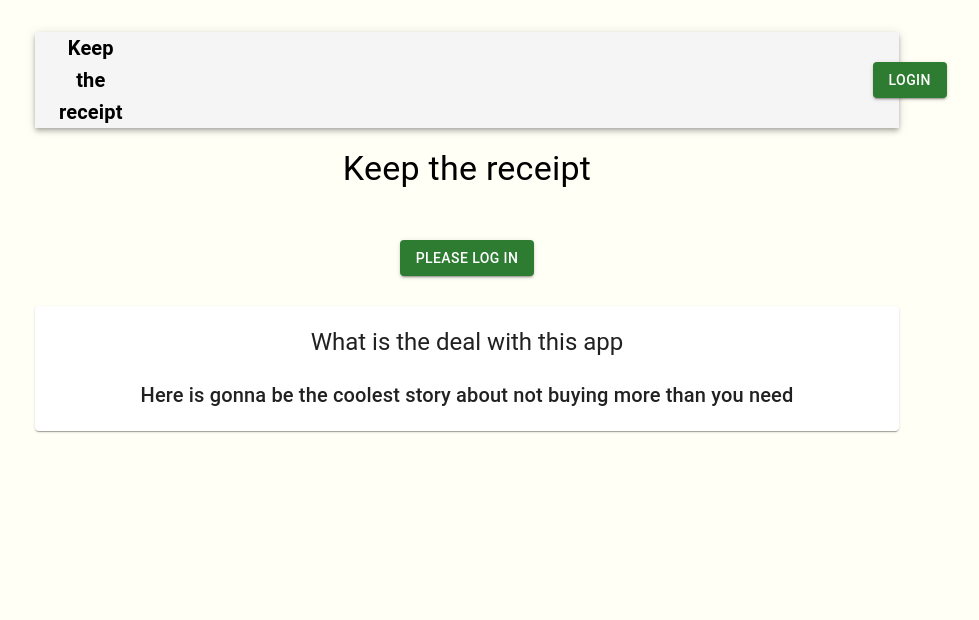
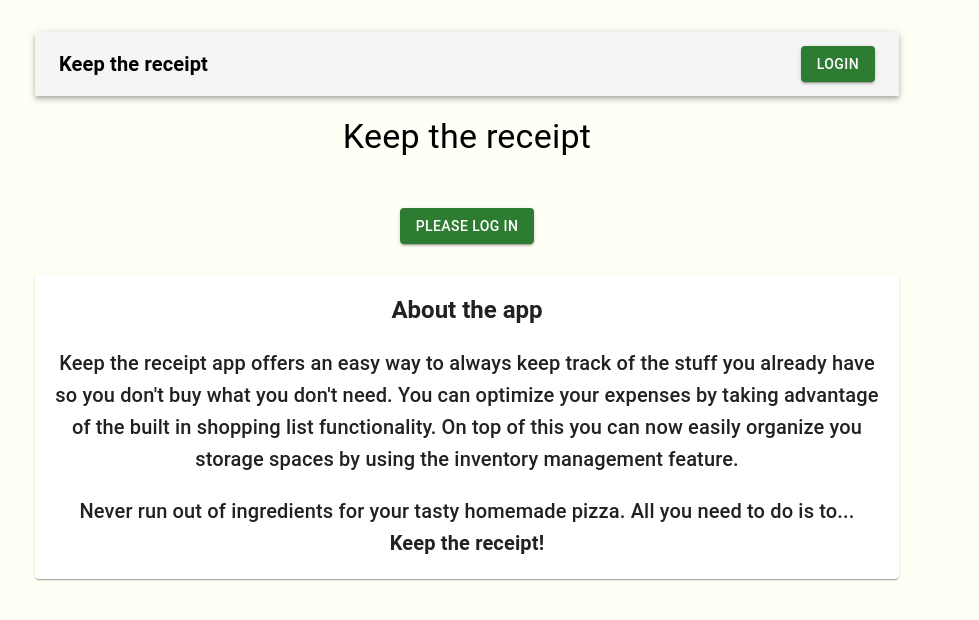
Before and after one commit to AndreeaMatei2811/Keep-the-receipt-Client, a React (Create React App) app: page / in a window 1280 px wide. Shown: the top 620 px of the page, without its empty margins (173-1152 px from the left). Built offline with nearby package versions, Linux system fonts and the light colour scheme; no server answers.

Commit message:
fix navbar, add text home page

```diff
--- a/src/components/Navigation/LoggedIn.js
+++ b/src/components/Navigation/LoggedIn.js
@@ -26,17 +26,17 @@ export default function LoggedIn() {
       </div>
       <Link
         to={`/inventory/${user.id}`}
-        style={{ textDecoration: "none", marginLeft: 50 }}
+        style={{ textDecoration: "none", marginLeft: "auto" }}
       >
         <Button>Inventory</Button>
       </Link>
       <Link
         to={`/shopping-lists`}
-        style={{ textDecoration: "none", marginLeft: 50 }}
+        style={{ textDecoration: "none", marginLeft: "auto" }}
       >
         <Button>Shopping Lists</Button>
       </Link>
-      <div style={{ marginLeft: 150 }}>
+      <div style={{ marginLeft: "auto" }}>
         {" "}
         <Button
           size="small"
--- a/src/components/Navigation/LoggedOut.js
+++ b/src/components/Navigation/LoggedOut.js
@@ -23,7 +23,10 @@ export default function LoggedOut() {
   return (
     <>
       <MuiThemeProvider theme={theme}>
-        <Link to={`/login`} style={{ textDecoration: "none", marginLeft: 750 }}>
+        <Link
+          to={`/login`}
+          style={{ textDecoration: "none", marginLeft: "auto" }}
+        >
           <Button variant="contained" color="primary">
             Login
           </Button>
--- a/src/components/Navigation/index.js
+++ b/src/components/Navigation/index.js
@@ -6,8 +6,22 @@ import LoggedIn from "./LoggedIn";
 import LoggedOut from "./LoggedOut";
 import { Link } from "react-router-dom";
 import { MuiThemeProvider, createMuiTheme } from "@material-ui/core/styles";
+import { makeStyles } from "@material-ui/core/styles";
+
+const useStyles = makeStyles((theme) => ({
+  root: {
+    flexGrow: 1,
+  },
+  menuButton: {
+    marginRight: theme.spacing(2),
+  },
+  title: {
+    flexGrow: 1,
+  },
+}));
 
 export default function Navigation() {
+  const classes = useStyles();
   const theme = createMuiTheme({
     palette: {
       primary: {
@@ -30,7 +44,7 @@ export default function Navigation() {
   const loginLogoutControls = token ? <LoggedIn /> : <LoggedOut />;
 
   return (
-    <div>
+    <div className={classes.root}>
       <MuiThemeProvider theme={theme}>
         <AppBar position="static" color="default">
           <Toolbar>
--- a/src/components/category/Category.js
+++ b/src/components/category/Category.js
@@ -67,7 +67,7 @@ export default function Category(props) {
       <span>
         {" "}
         <Button
-          style={{ marginLeft: 500 }}
+          style={{ marginLeft: "auto" }}
           variant="contained"
           color="secondary"
           className={classes.button}
--- a/src/config/constants.js
+++ b/src/config/constants.js
@@ -1,3 +1,4 @@
 export const apiUrl =
   process.env.API_URL || "https://keep-the-receipt-andreea-matei.herokuapp.com";
+
 export const DEFAULT_MESSAGE_TIMEOUT = 3000;
--- a/src/pages/homePage/HomePage.js
+++ b/src/pages/homePage/HomePage.js
@@ -66,10 +66,18 @@ export default function HomePage() {
       </MuiThemeProvider>
       <Card>
         <Typography variant="h5" style={{ margin: 20 }}>
-          What is the deal with this app
+          <strong>About the app</strong>
         </Typography>
         <Typography variant="h6" style={{ margin: 20 }}>
-          Here is gonna be the coolest story about not buying more than you need
+          Keep the receipt app offers an easy way to always keep track of the
+          stuff you already have so you don't buy what you don't need. You can
+          optimize your expenses by taking advantage of the built in shopping
+          list functionality. On top of this you can now easily organize you
+          storage spaces by using the inventory management feature.
+        </Typography>
+        <Typography variant="h6" style={{ margin: 20 }}>
+          Never run out of ingredients for your tasty homemade pizza. All you
+          need to do is to... <strong>Keep the receipt!</strong>
         </Typography>
       </Card>
     </div>
```
